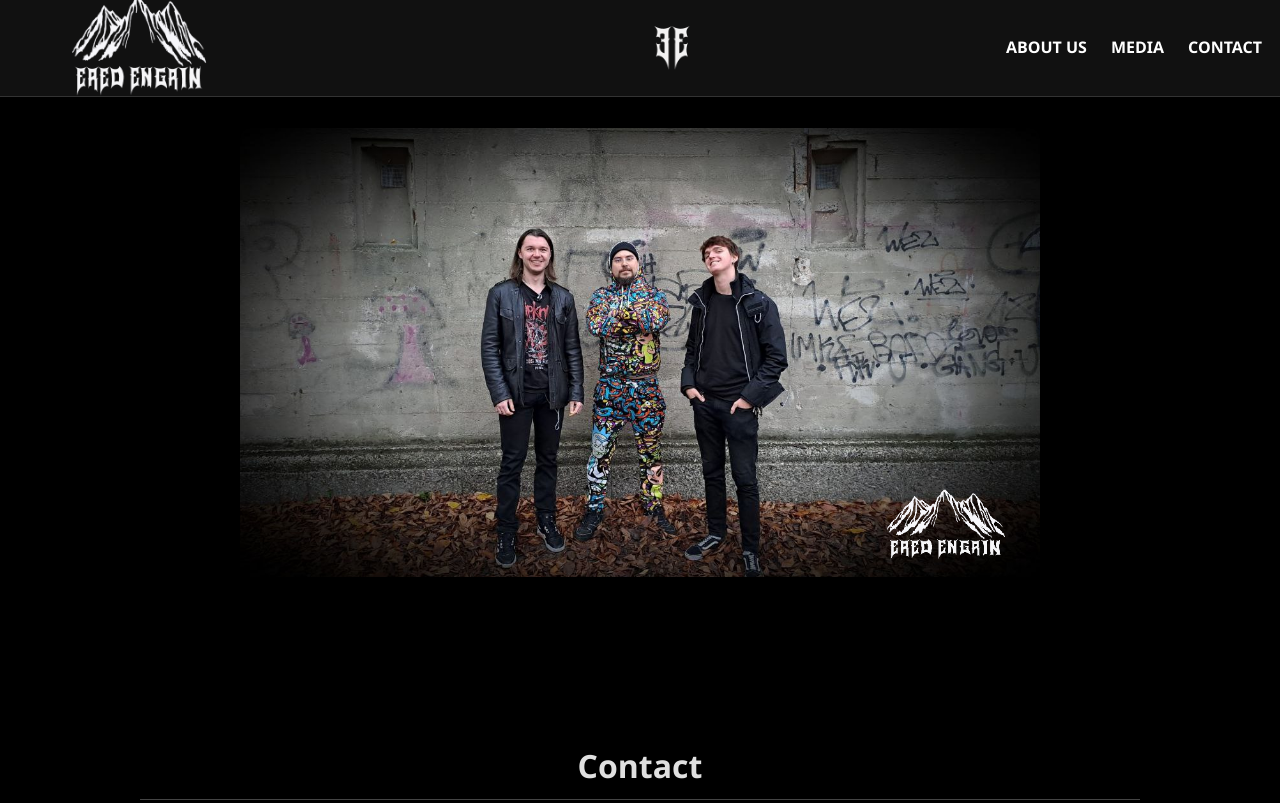
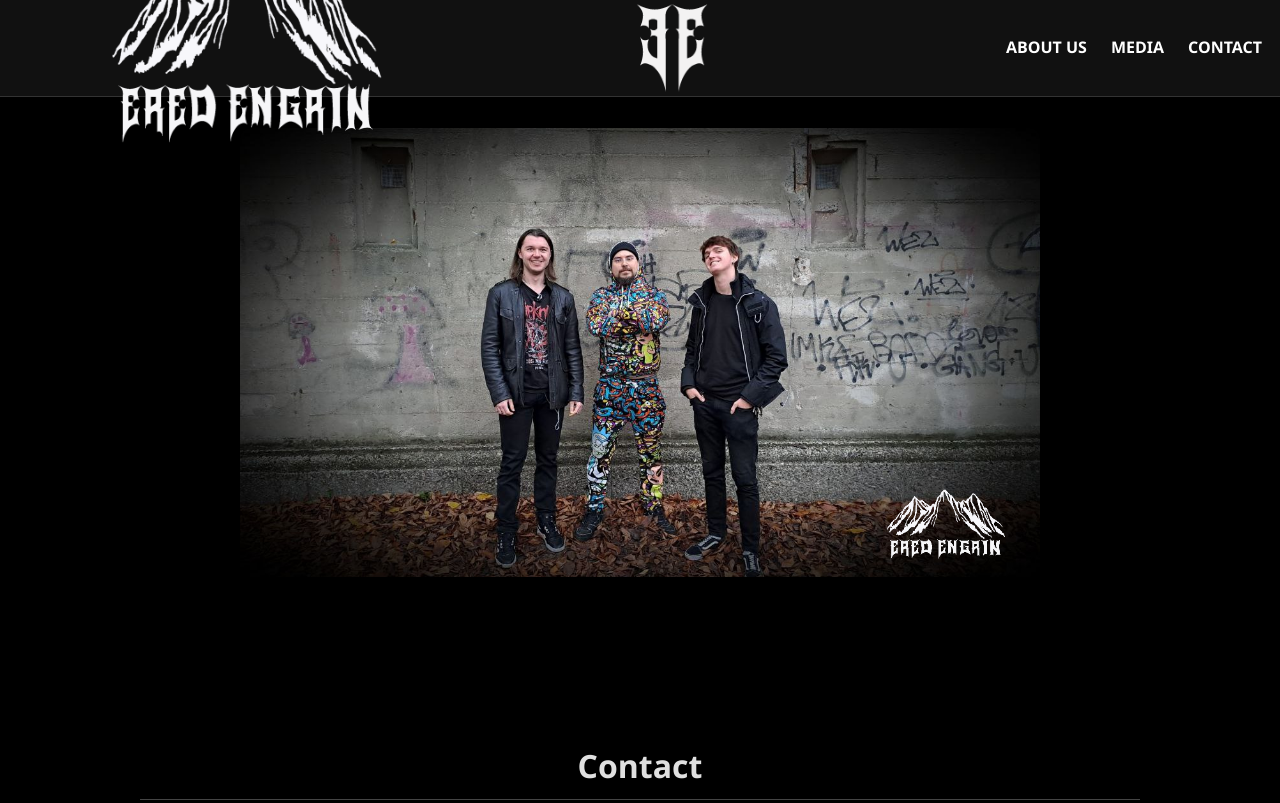
Before and after one commit to HlibAfanasiev/Ered-Engrin-Website, a plain HTML site: page index.html in a window 1280 px wide. Shown: the top 803 px of the page. Drawn offline with Linux system fonts and the light colour scheme.

Commit message:
Update style.css

```diff
--- a/style.css
+++ b/style.css
@@ -37,7 +37,7 @@ header {
 }
 
 .band-logo {
-  height: 120px;
+  height: 240px;
   width: auto;
 }
 
```
